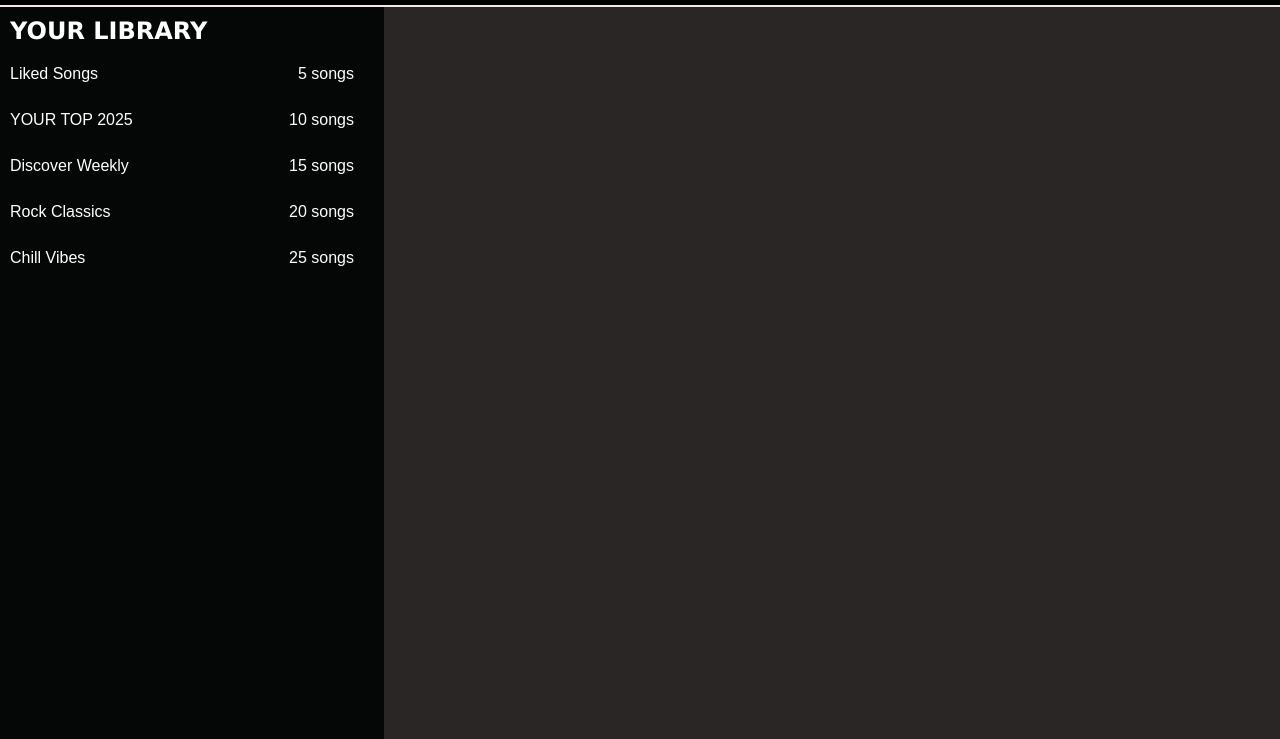
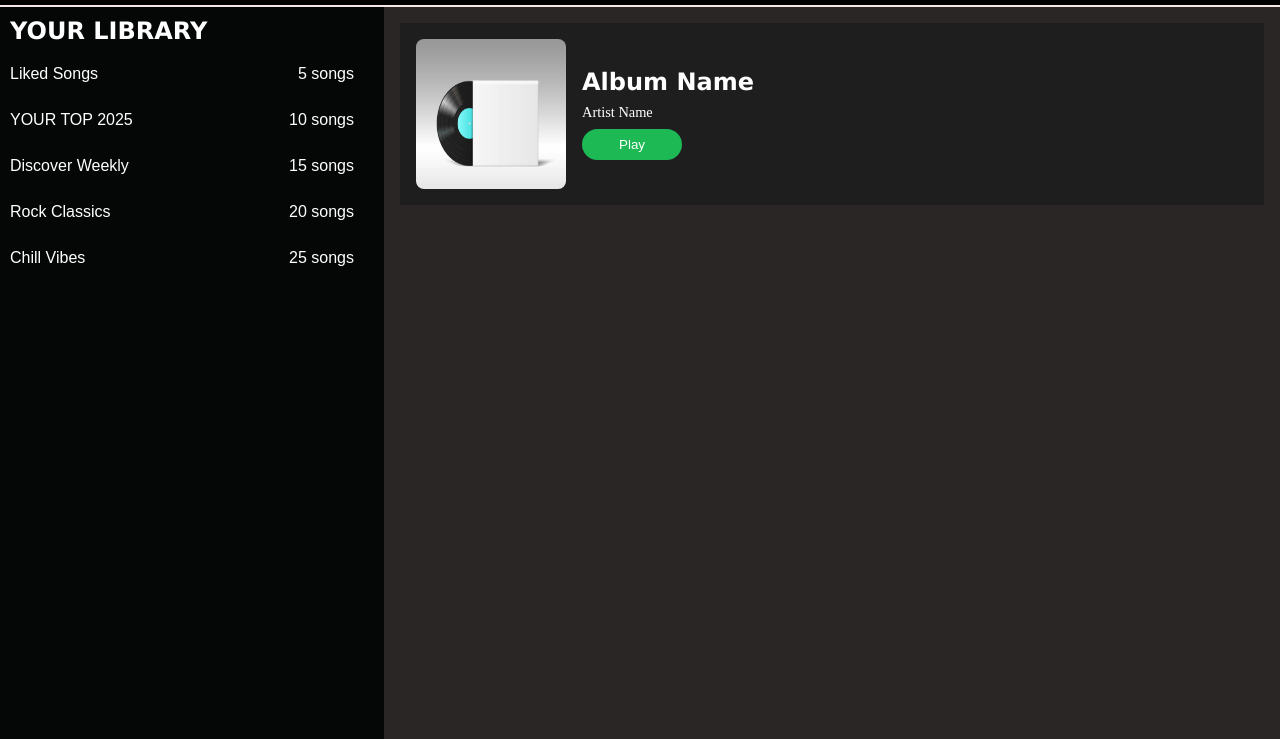
Before and after one commit to Sumaya-yusuf-1/spotify-js, a website built with Vite: page index.html in a window 1280 px wide. Shown: the part 61-800 px from the top of the page. Built offline with nearby package versions, Linux system fonts and the light colour scheme.

Commit message:
add album header

```diff
--- /dev/null
+++ b/albumHeader.js
@@ -0,0 +1,58 @@
+const albumHeader = () => {
+    const album = document.createElement('div');
+    album.classList.add('album-album');
+    album.style.display = 'flex';
+    album.style.alignItems = 'center';
+    album.style.padding = '1rem';
+    album.style.gap = "20px";
+    album.style.backgroundColor = '#1e1e1e';
+    album.style.color = 'white';
+
+    const albumInfo = document.createElement('div');
+    albumInfo.style.display = 'flex';
+    albumInfo.style.alignItems = 'center';
+    albumInfo.style.gap = '1rem';
+
+    const albumImage = document.createElement('img');
+    albumImage.src = 'src/images/istockphoto-1324638796-612x612.jpg';
+    albumImage.alt = 'Album Cover';
+    albumImage.style.width = '150px';
+    albumImage.style.height = '150px';
+    albumImage.style.borderRadius = '8px';
+
+    const albumText = document.createElement('div');
+    albumText.style.display = 'flex'; // add this
+    albumText.style.flexDirection = 'column'; // vertical stacking
+    albumText.style.gap = '0.5rem';
+
+    const albumTitle = document.createElement('h2');
+    albumTitle.innerText = 'Album Name';
+    albumTitle.style.margin = '0';
+
+    const artistName = document.createElement('p');
+    artistName.innerText = 'Artist Name';
+    artistName.style.margin = '0';
+    artistName.style.fontSize = '0.9rem';
+
+    const playButton = document.createElement('button');
+    playButton.innerText = 'Play';
+    playButton.classList.add('play-button');
+    playButton.style.border = 'none';
+    playButton.style.borderRadius = '20px';
+    playButton.style.backgroundColor = '#1db954';
+    playButton.style.color = 'white';
+    playButton.style.cursor = 'pointer';
+    playButton.style.width = '100px';
+    playButton.style.padding = '0.5rem';
+
+    albumText.appendChild(albumTitle);
+    albumText.appendChild(artistName);
+    albumText.appendChild(playButton);
+
+    albumInfo.appendChild(albumImage);
+    albumInfo.appendChild(albumText);
+
+    album.appendChild(albumInfo);
+
+    return album;
+  };
--- a/index.html
+++ b/index.html
@@ -9,7 +9,7 @@
   />
     <script src="main.js"></script>
     <script src="aside.js"></script>
-    <script src="palylist.js"></script>
+    <script src="palylist.js"></script><script src="albumHeader.js"></script>
     <link rel="stylesheet" href="style.css">
     <title>Soundify</title>
 </head>
--- a/palylist.js
+++ b/palylist.js
@@ -3,12 +3,14 @@ const playlist = () => {
     const main = document.createElement("main");
     main.classList.add("main");
 
+    const header = albumHeader();
+    main.appendChild(header);
 
-    const palylistContainer = document.createElement("div");
-    palylistContainer.classList.add("playlist-container");
-    palylistContainer.style.backgroundColor = "blue"
 
-    main.appendChild(palylistContainer)
+
+
+
+
 
 
   return main;
```
Also changed, not shown: src/images/istockphoto-1324638796-612x612.jpg (added).
